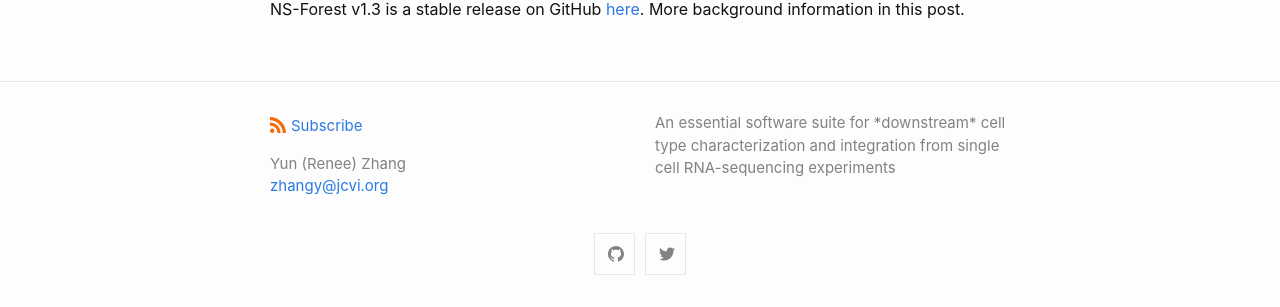
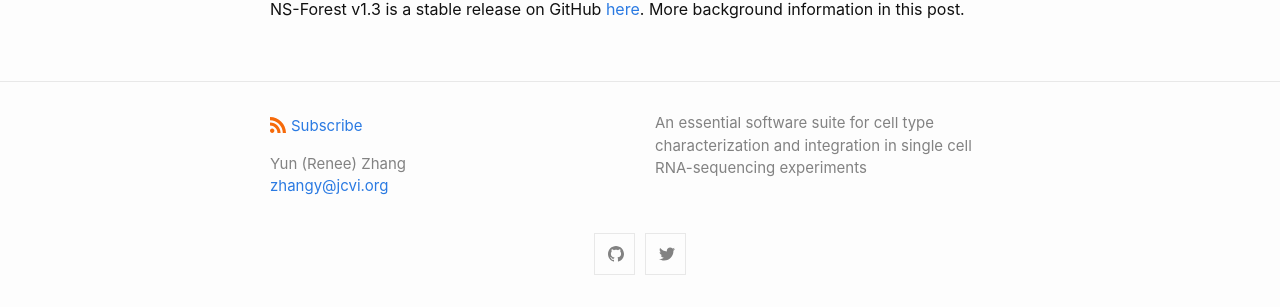
Before and after one commit to JCVenterInstitute/celligrate, a Jekyll site: the page built from index.md, in a window 1280 px wide. Shown: the part 1860-2167 px from the top of the page. Built offline with Jekyll 4.4.1, drawn with Linux system fonts in a browser that asks for light colours; emoji names are drawn with the system emoji font.

Commit message:
changed footer

```diff
--- a/_config.yml
+++ b/_config.yml
@@ -3,7 +3,7 @@ author:
   name: Yun (Renee) Zhang
   email: zhangy@jcvi.org
 description: > # this means to ignore newlines until "show_excerpts:"
-  An essential software suite for *downstream* cell type characterization and integration from single cell RNA-sequencing experiments
+  An essential software suite for cell type characterization and integration in single cell RNA-sequencing experiments
 #logo: /assets/jcvi.png
 
 show_excerpts: true # set to true to show excerpts on the homepage
@@ -58,6 +58,6 @@ markdown: kramdown
 theme: minima
 
 plugins:
- - jekyll-feed
+ #- jekyll-feed
  - jekyll-seo-tag
  - jemoji
```
